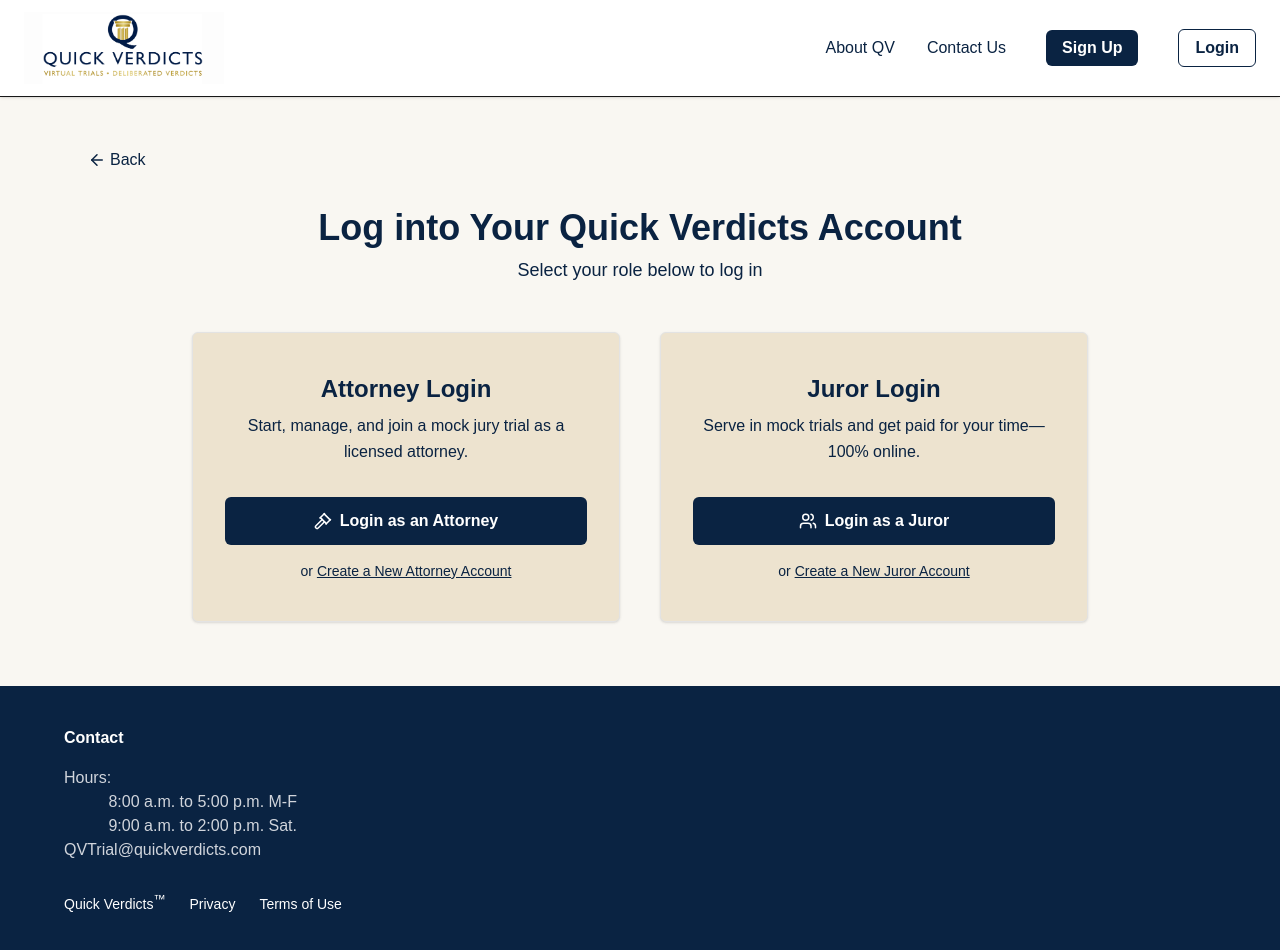
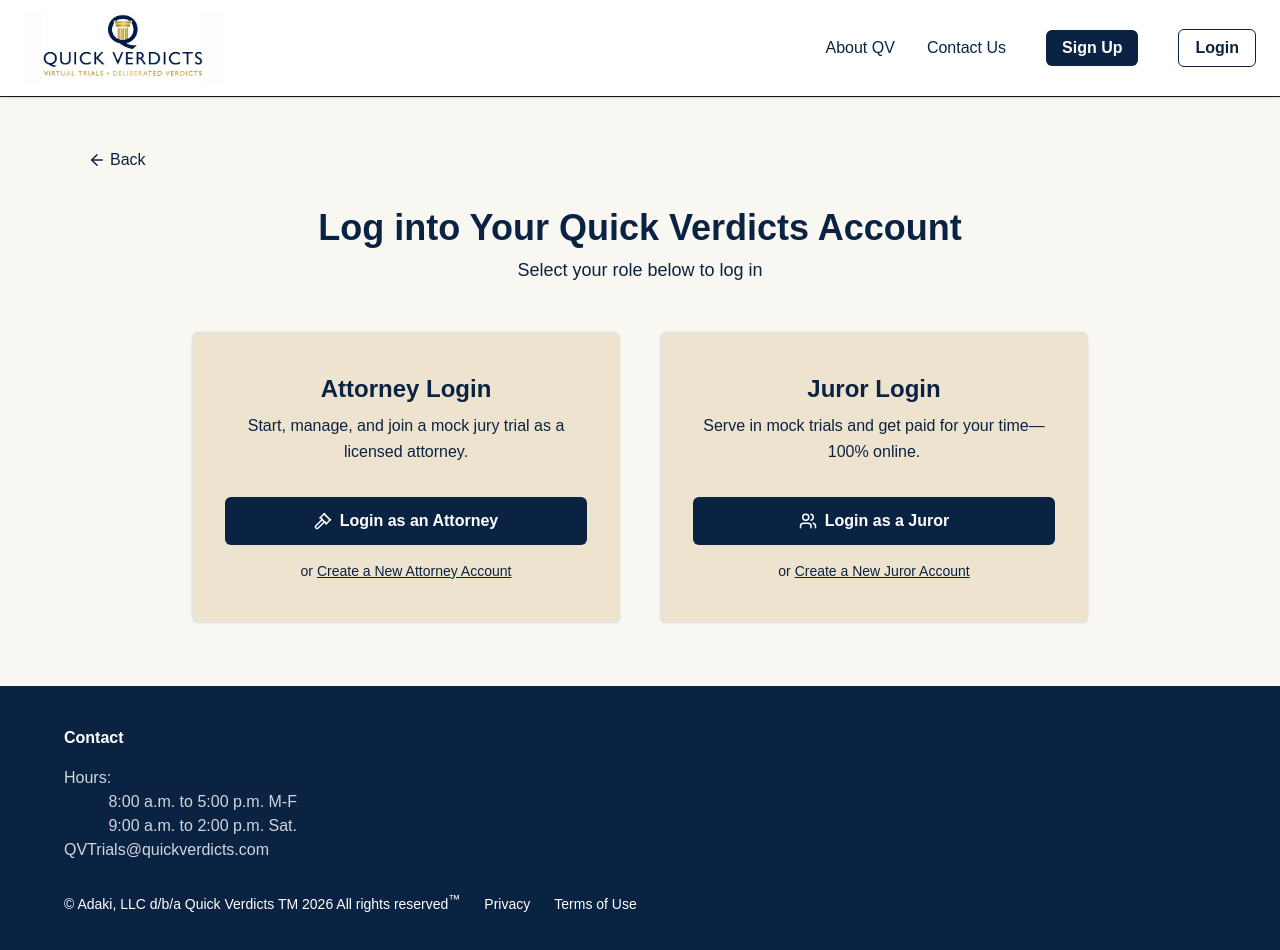
Before and after one commit to RupeshSangoju/quickverdicts, a Next.js app in the folder frontend/: page /login in a window 1280 px wide. Shown: the top 950 px of the page. Built offline with nearby package versions, Linux system fonts and the light colour scheme; no server answers.

Commit message:
updated footer contact info and email

```diff
--- a/frontend/app/attorney/components/AttorneyContact.tsx
+++ b/frontend/app/attorney/components/AttorneyContact.tsx
@@ -148,10 +148,10 @@
                     Get a response within 24 hours
                   </p>
                   <a
-                    href="mailto:QVTrial@quickverdicts.com"
+                    href="mailto:QVTrials@quickverdicts.com"
                     className="text-lg font-semibold text-[#16305B] hover:text-[#1e417a] transition-colors underline"
                   >
-                    QVTrial@quickverdicts.com
+                    QVTrials@quickverdicts.com
                   </a>
                 </div>
               </div>
--- a/frontend/app/components/Footer.tsx
+++ b/frontend/app/components/Footer.tsx
@@ -14,12 +14,12 @@
               <p className="text-gray-300">Hours:</p>
               <p className="text-gray-300">&nbsp;&nbsp;&nbsp;&nbsp;&nbsp;&nbsp;&nbsp;&nbsp;&nbsp;&nbsp;8:00 a.m. to 5:00 p.m. M-F </p>
               <p className='text-gray-300'>&nbsp;&nbsp;&nbsp;&nbsp;&nbsp;&nbsp;&nbsp;&nbsp;&nbsp;&nbsp;9:00 a.m. to 2:00 p.m. Sat.</p>
-              <p className="text-gray-300">QVTrial@quickverdicts.com</p>
+              <p className="text-gray-300">QVTrials@quickverdicts.com</p>
             </div>
 
           {/* Bottom Links */}
           <div className="flex flex-wrap gap-6 mt-8 text-sm">
-              <Link href="/" className="hover:text-white">Quick Verdicts<sup className="text-[12px]">™</sup></Link>
+              <Link href="/" className="hover:text-white">© Adaki, LLC d/b/a Quick Verdicts TM 2026 All rights reserved<sup className="text-[12px]">™</sup></Link>
               <span className="hover:text-white">Privacy</span>
                 <a
     href="https://documents83y89129y.blob.core.windows.net/new/QV%20Privacy%20Policy.pdf"
```
